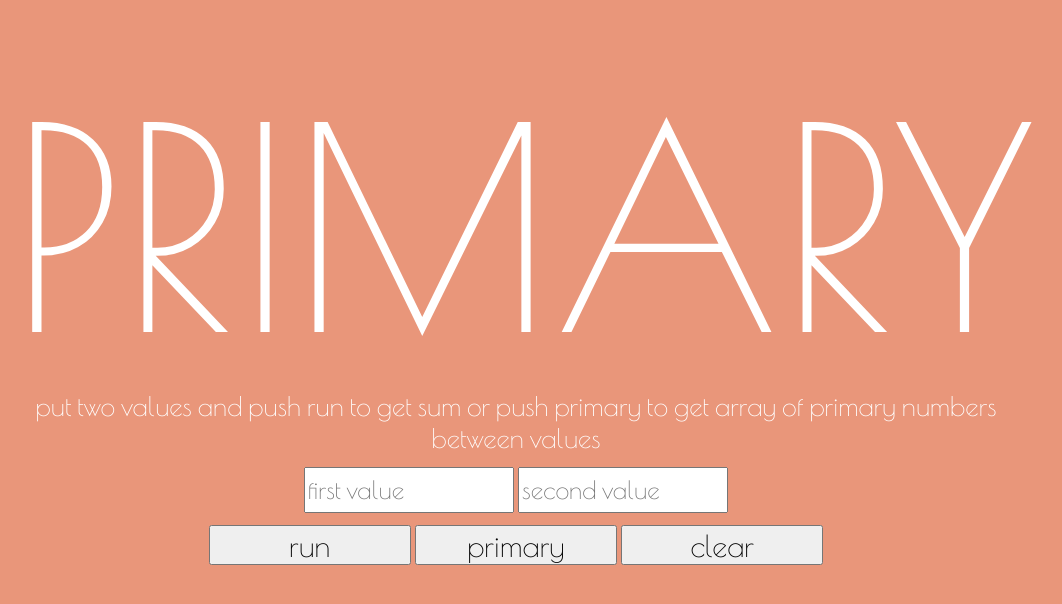
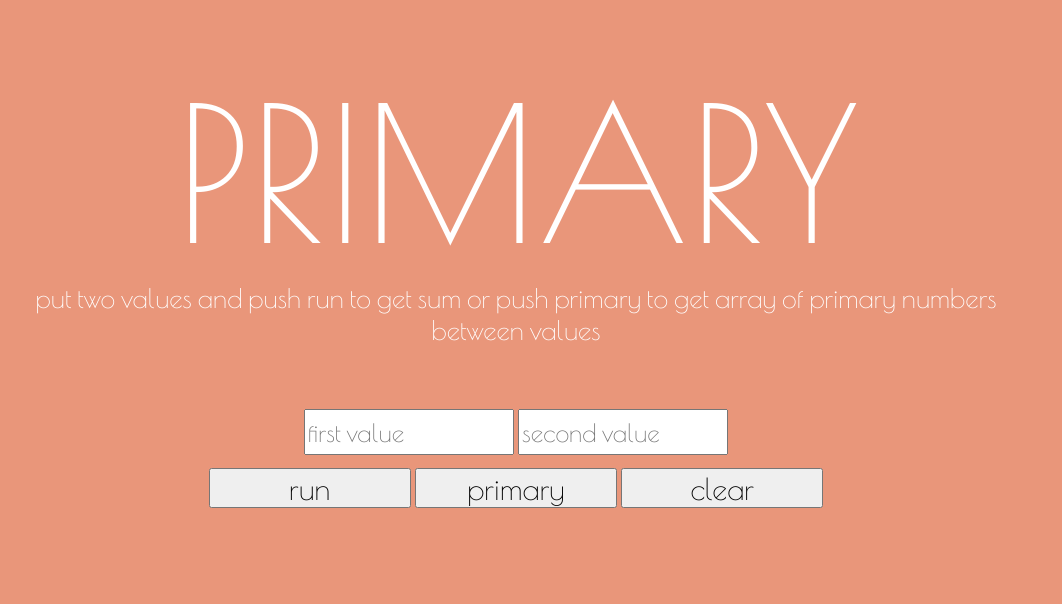
Before and after one commit to RITAZARUBINA/Git, a plain HTML site: page JS/index.html in a window 1280 px wide. Shown: the whole page, without its empty margins (124-1186 px from the left). Drawn offline with nearby package versions, Linux system fonts and the light colour scheme.

Commit message:
search added

```diff
--- a/JS/style.css
+++ b/JS/style.css
@@ -2,7 +2,7 @@ body{
     background-color: darksalmon;
 }
 .name{
-    font-size: 210pt;
+    font-size: 140pt;
     width: 80%;
     margin-left:10%;
     margin-right: 10%;
@@ -26,7 +26,7 @@ body{
 }
 .values{
     width: 80%;
-    margin: 1% 10%;
+    margin: 5% 10% 1%;
     text-align: center;
 }
 #result{
```
Also changed, not shown: 1 other file.
